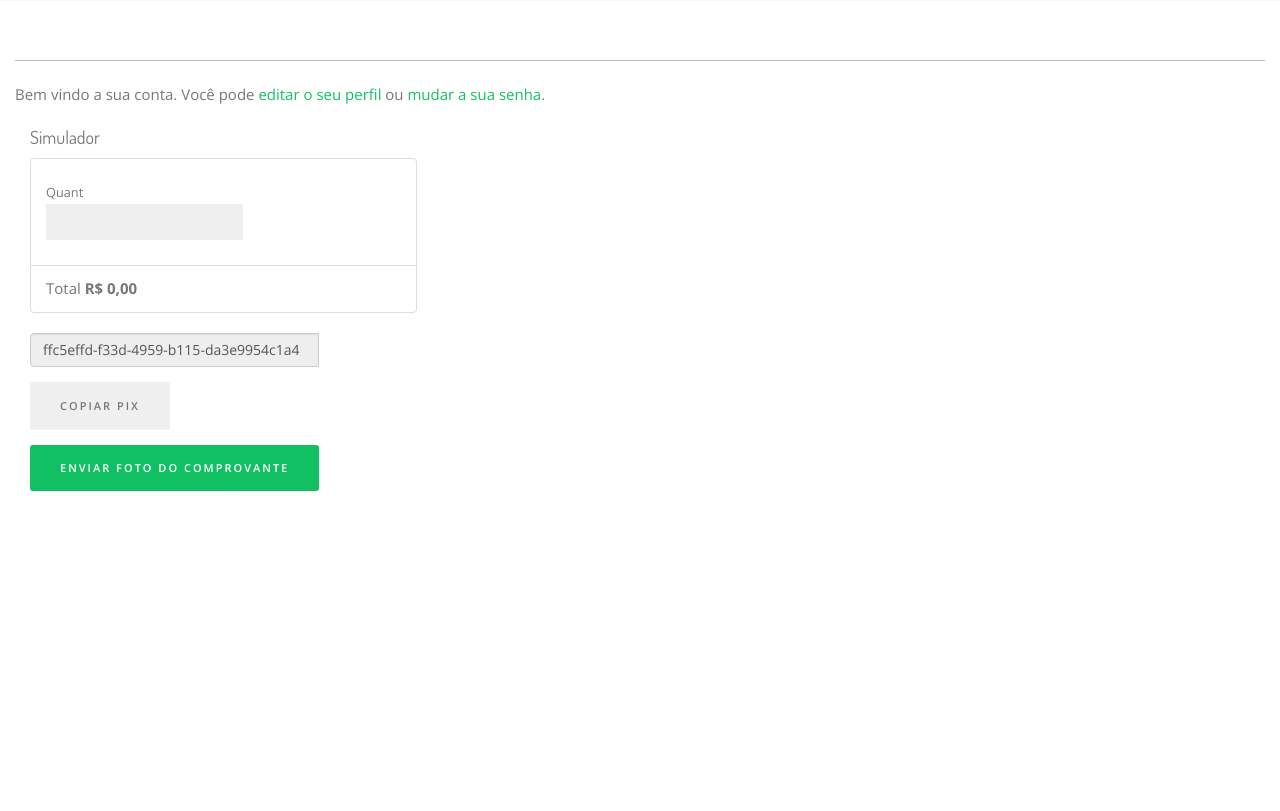
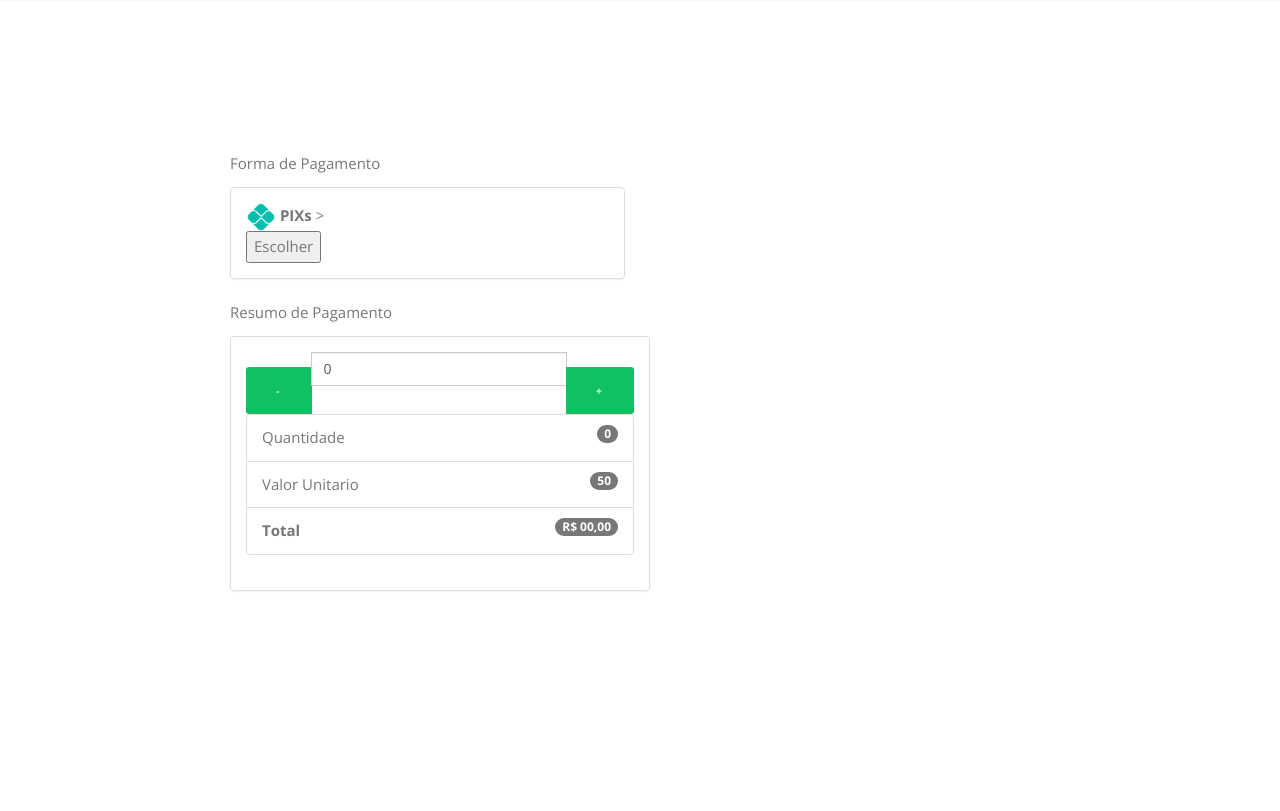
Before and after one commit to Elicarlos/apad, a Django app: page /checkout/ in a window 1280 px wide. Shown: the part 50-861 px from the top of the page. Before the commit the page ends 541 px from the top, so only its background shows below. Run offline with Django 3.2, Linux system fonts and the light colour scheme; parts of the project's set-up code (start-up, migrations or seed data) failed here and were passed over; some libraries are stand-ins or nearby versions; some web fonts are replaced.

Commit message:
feito ajuste

```diff
--- a/liquida2018/settings.py
+++ b/liquida2018/settings.py
@@ -18,7 +18,7 @@ BASE_DIR = os.path.dirname(os.path.dirname(os.path.abspath(__file__)))
 SECRET_KEY = '-ocvjf&p1d%!))e)dpp_uu39s-+=)w&!*oc$vl48o@n*_1fh%2'
 
 # SECURITY WARNING: don't run with debug turned on in production!
-DEBUG = False
+DEBUG = True
 
 # Teste
 # ALLOWED_HOSTS = ['127.0.0.1', 'www.liquidateresina.com.br', '.liquidateresina.com.br']
--- a/participante/admin.py
+++ b/participante/admin.py
@@ -1,6 +1,6 @@
 from django.contrib import admin
 from django.contrib.auth.models import User
-from .models import Profile, DocumentoFiscal
+from .models import Profile, DocumentoFiscal, Transacao
 from import_export import resources
 from import_export.admin import ImportExportModelAdmin
 from django.contrib.auth.admin import UserAdmin
@@ -9,6 +9,8 @@ from django.utils.html import escape
 from django.utils.safestring import mark_safe
 from django.urls import reverse
 from import_export.admin import ImportExportActionModelAdmin
+
+admin.site.register(Transacao)
 
 class UserResource(resources.ModelResource):
 
--- a/participante/templates/mobile.html
+++ b/participante/templates/mobile.html
@@ -143,6 +143,7 @@
 
     <div class="container-fluid">
         {% block content %}
+
         {% endblock %}
     </div>
 
@@ -161,6 +162,7 @@
     <script src="{% static "js/select2.min.js" %}"></script>
     <script src="{% static "js/popper.js" %}"></script>
     <script src="{% static "js/bootbox.min.js" %}"></script>
+
 
     {% comment %} <script>
         $(document).on("click", ".show-alert", function(e) {
--- a/participante/templates/participante/checkout.html
+++ b/participante/templates/participante/checkout.html
@@ -1,98 +1,174 @@
 {% extends "mobile.html" %}
 {% load static %}
-{% block title %}Painel{% endblock %}
+{% block title %}Chekout{% endblock %}
 
 {% block content %}
-    <h1 style="margin-top: 100px;"></h1>
-    <p>Bem vindo a sua conta. Você pode <a href="{% url 'participante:edit' %}">editar o seu perfil</a> ou <a href="{% url 'participante:password_change' %}">mudar a sua senha</a>.</p>
+<style>
+    input[type=number]::-webkit-inner-spin-button,
+       input[type=number]::-webkit-outer-spin-button {
+           -webkit-appearance: none;
+           margin: 0;
+       }
+   </style>
 
-  <div class="row">
-    <div class="col-md-4 order-md-2 mb-4 col-sm-12">
-      <h4 class="d-flex justify-content-between align-items-center mb-3">
-        <span class="text-muted">Simulador</span>
-        <span class="badge badge-secondary badge-pill"></span>
-      </h4>
-      <ul class="list-group mb-3">
-        <li class="list-group-item d-flex justify-content-between lh-condensed" >
-          <div>
-            <h6 class="my-0"></h6>
-            <small class="text-muted">Quant</small>
+<!-- Adicione a div do spinner -->
+<div class="modal fade" id="loadingModal" tabindex="-1" role="dialog" aria-labelledby="loadingModalLabel" aria-hidden="true">
+    <div class="modal-dialog" role="document">
+        <div class="modal-content">
+            <div class="modal-body text-center">
+                <p>Carregando...</p>
+                <div class="spinner"></div>
+                <!-- Ou use a classe 'glyphicon-refresh' para um ícone de spinner específico -->
             </div>
-          <input type="number" name="quantidade" id="quantidade-input" step="1" min="0" oninput="atualiza_valor()">
+        </div>
+    </div>
+</div>
 
-          <span class="text-muted" style="color: white;">.</span>
-          <br>
-          <br>
+<div class="row" style=" margin: 200px;">
+    <div class="col-xs-12 col-md-6" id="finalizando-pix__div" style="display: none;">
+        <p>Finalizando com: PIX <img src="{% static 'img/logo-pix.png' %}" alt="" style="width: 2rem;"></p>
+        <div class="panel panel-default">
+            <div class="panel-body">
 
-        <li class="list-group-item d-flex justify-content-between">
-          <span>Total</span>
-          <strong><span id="resultado-span">R$ 0,00</span></strong>
-        </li>
-      </ul>
+                    <div class="card">
+                        <p>Seu codigo expira em </p>
+                        <p>00:00:15 </p>
+                        <p>
+                            pix copiar colar
+                        </p>
+                        <button>COPIAR CODIGO</button>
+                    </div>
+            </div>
 
-      <form method="post" class="card p-2" style="display: flex;">
+            <div class="panel-footer">
+                <span><b>Total a pagar por <span id="total_pagar_quantidade"></span> cupons</b></span>
+                <span id="total_pagar_final"></span>
+            </div>
+        </div>
+    </div>
+
+    <div class="col-xs-12 col-md-6" id="forma-pagemento__div">
+        <p>Forma de Pagamento</p>
+        <div class="panel panel-default">
+
+            <div class="panel-body">
+
+
+                    <img src="{% static 'img/logo-pix.png' %}" alt="" style="width: 3rem;">
+                    <span><b>PIXs</b></span>
+                    <span>></span>
+                    <form method="post" action="/checkout/pagamento/"  onsubmit="return pagamento();">
                         {% csrf_token %}
-        <div class="input-group" >
-
-          <input type="text" class="form-control"  name="pix" id="pix-id" value={{ chave_pix }} readonly="true">
-          <div class="input-group-append">
-            <button class="btn btn-secondary">Copiar Pix</button>
-          </div>
-          <a type="submit" id="mymodal" class="btn btn-primary btn-lg" data-toggle="modal" href="{% url 'participante:adddocfiscal' %}">
-            enviar foto do comprovante</a>
-        </div>
+                        <button id="pagarButton" onclick="mostraFinalizandoPix()">Escolher</button>
                     </form>
             </div>
         </div>
+    </div>
 
+    <div class="col-xs-12 col-md-6" style="width: 45rem;">
+        <p>Resumo de Pagamento</p>
+        <div class="panel panel-default">
+            <div class="panel-body">
+                <div class="input-group">
+                    <span class="input-group-btn">
+                        <button class="btn btn-primary"
+                        id="diminui__button" type="button" onclick="alterarQuantidade(-1)" style="size: 15px;">-</button>
+                    </span>
+                <input class="form-control"  type="number" value="0"  name="quantidade" id="quantidade__input" min="0" step="1" oninput="atualizar_valor()">
+                <span class="input-group-btn">
+                    <button class="btn btn-primary" id="aumenta__button" onclick="alterarQuantidade(1)" type="button">+</button>
+                  </span>
 
+                </div>
 
+                <ul class="list-group">
+                    <li class="list-group-item">
+                        <span class="badge" id="quantidade__badge">0</span>
+                        Quantidade
+                    </li>
+                    <li class="list-group-item">
+                        <span class="badge">50</span>
+                        Valor Unitario
+                    </li>
+                    <li class="list-group-item">
+                        <span class="badge" id="total__badge">R$ 00,00</span>
 
-
-<!-- <span style="color: red">O envio de documentos já foi encerrado! Te desejamos boa sorte!</span> -->
-
-
+                        <b>Total</b>
+                    </li>
+                </ul>
+            </div>
+        </div>
+    </div>
+</div>
 
 <script>
-  function copiar(){
-    let inputElement = document.getElementById("pix-id")
+    function atualizar_valor(){
+        let quantidade_input = document.getElementById('quantidade__input')
 
-    inputElement.select()
+        let valor = parseFloat(quantidade_input.value)
 
-    document.execCommand("copy")
-
-    try {
-        /* Copia o texto para a área de transferência */
-        document.execCommand("copy");
-        alert("Pix copiado: \n\nApós o pagamento, não esquecer de enviar o comprovante");
-    } catch (err) {
-        console.error("Falha ao copiar texto: ", err);
-    }
-  }
-
-  function atualiza_valor() {
-            // Pega o elemento input
-            var inputElement = document.getElementById("quantidade-input");
-
-            // Valida se o valor é positivo
-            var valor = parseFloat(inputElement.value);
         if (isNaN(valor) || valor < 0) {
                 alert("Por favor, insira um valor positivo.");
                 inputElement.value = 0;
                 return;
         }
 
-            // Calcula o valor multiplicado por 50
-            var valorMultiplicado = valor * 50;
+        let valorMultiplicado = valor * 50
 
-            // Formata o valor como uma representação monetária
+        let = quantidade_badge = document.getElementById('quantidade__badge')
+        quantidade_badge.textContent = valor
+
+        let total_pagar_quantidade = document.getElementById('total_pagar_quantidade')
+
+        total_pagar_quantidade.textContent = valor
+
         var valorFormatado = valorMultiplicado.toLocaleString('pt-BR', { style: 'currency', currency: 'BRL' });
 
-            // Atualiza o texto no span
-            var resultadoSpan = document.getElementById("resultado-span");
+        var resultadoSpan = document.getElementById("total__badge");
+
         resultadoSpan.textContent = valorFormatado;
+
+        let total_pagar_final = document.getElementById('total_pagar_final')
+        total_pagar_final.textContent = valorFormatado
     }
-    </script>
+
+    function alterarQuantidade(delta){
+        let quantidade_input = document.getElementById('quantidade__input')
+
+        let valor = parseInt(quantidade_input.value) + delta
+
+        if (valor < 1 ){
+            // alert('Quantidade nao pode ser negativa')
+            return;
+        }
+
+        quantidade_input.value = valor
+
+        atualizar_valor()
+    }
+
+    function mostraFinalizandoPix() {
+        let formaPagamento = document.getElementById('forma-pagemento__div');
+        formaPagamento.style.display = 'none';
+
+        let finalizandoPix = document.getElementById('finalizando-pix__div');
+        finalizandoPix.style.display = 'block';
+
+        // return false
+    }
+
+    function pagamento() {
+    // Lógica de pagamento, se necessário
+    console.log('Efetuando pagamento...');
+
+    // Troca para a div finalizandoPix
+    mostraFinalizandoPix();
+
+    // Retorno false para evitar o envio do formulário
+    return false
+
+}
+
 </script>
 
 {% endblock %}
--- a/participante/urls.py
+++ b/participante/urls.py
@@ -22,6 +22,7 @@ urlpatterns = [
     #Relatorios
     path('dados_campanha/', views.dados_campanha, name="dados_campanha"),
     path('checkout/', views.checkout, name="checkout"),
+    path('checkout/pagamento/',  views.pagamento, name='pagamento'),
     path('resumo_lojistas/', views.resumo_lojistas, name='resumo_lojistas'),
     path('relatorios_camp/', views.relatorios_camp, name='relatorios_camp'),
     path('graficos/', views.graficos, name="graficos"),
--- a/participante/views.py
+++ b/participante/views.py
@@ -1,6 +1,7 @@
 from calendar import month
 from datetime import datetime
 from decimal import Decimal
+import json
 from pydoc import Doc
 from unicodedata import decimal
 from unittest import result
@@ -12,7 +13,7 @@ from django.contrib.auth.decorators import login_required, user_passes_test
 from django.contrib import messages
 from yaml import DocumentEndEvent
 from .forms import *
-from .models import Profile, DocumentoFiscal
+from .models import Profile, DocumentoFiscal, Transacao
 from lojista.models import Lojista
 from .filters import UserFilter, DocFilter
 from django.db.models.functions import Lower, Upper
@@ -27,6 +28,9 @@ import requests
 from django.contrib.auth.models import Group
 from pixqrcodegen import Payload
 from django.conf import settings
+from django.http import JsonResponse
+from django.views.decorators.csrf import csrf_exempt
+import json
 
 
 
@@ -150,13 +154,13 @@ def homepage(request):
     return render(request, 'participante/index.html', {'section': 'homepage', 'lf': login_form})
 
 
-def processar_checkout_post(request):
+def processar_checkout_post(nome_usuario, valor_total, codigo_transacao ):
     """
     Processa o checkout para o método POST.
     """
-    nome = request.user.profile.nome
+
     qr_code_path = settings.QR_CODE_DIR
-    payload = Payload(nome, 'ffc5effd-f33d-4959-b115-da3e9954c1a4', '1,00', 'Teresina', '141414141414', qr_code_path)
+    payload = Payload(nome_usuario, 'ffc5effd-f33d-4959-b115-da3e9954c1a4', valor_total, 'Teresina', codigo_transacao, qr_code_path)
     return payload.gerarPayload()
 
 def checkout(request):
@@ -169,15 +173,43 @@ def checkout(request):
     }
 
     if request.method == 'POST':
-        # Processamento do checkout para o método POST
-        print('POST')
-        context['payload'] = processar_checkout_post(request)
-        print(context)
+
+
         return render(request, 'participante/checkout.html', context)
 
     # Se não for um método POST, trata-se de um GET
-    print('GET')
+
     return render(request, 'participante/checkout.html', context)
+
+def pagamento(request):
+    if request.method == "POST":
+        try:
+            usuario = request.user
+            nome_usuario = request.user.profile.nome
+            data = request.POST
+            print(data)
+
+
+
+
+            transacao = Transacao(user=usuario, valor_total=valor_total)
+
+            transacao.save()
+
+            numero_transacao = transacao.id
+
+            print(numero_transacao)
+            print(nome_usuario)
+            print(valor_total)
+
+            processar_checkout_post(nome_usuario, valor_total, numero_transacao)
+
+            return JsonResponse({'numero_transacao': numero_transacao})
+        except Exception as e:
+           return JsonResponse({'error': str(e)}, status=400)
+    else:
+        return JsonResponse({'error': 'Método não permitido'}, status=405)
+
 
 
 
```
Also changed, not shown: participante/models.py (+8 -0 lines), participante/templates/participante/checkout_old.html (added, +102 -0 lines), participante/migrations/0002_transacao.py (added), participante/migrations/0003_alter_transacao_data_transacao.py (added), qrcode/pixqrcodegen.png, static/img/logo-pix.png (added). Lines whose indentation alone changed are shown as unchanged.
